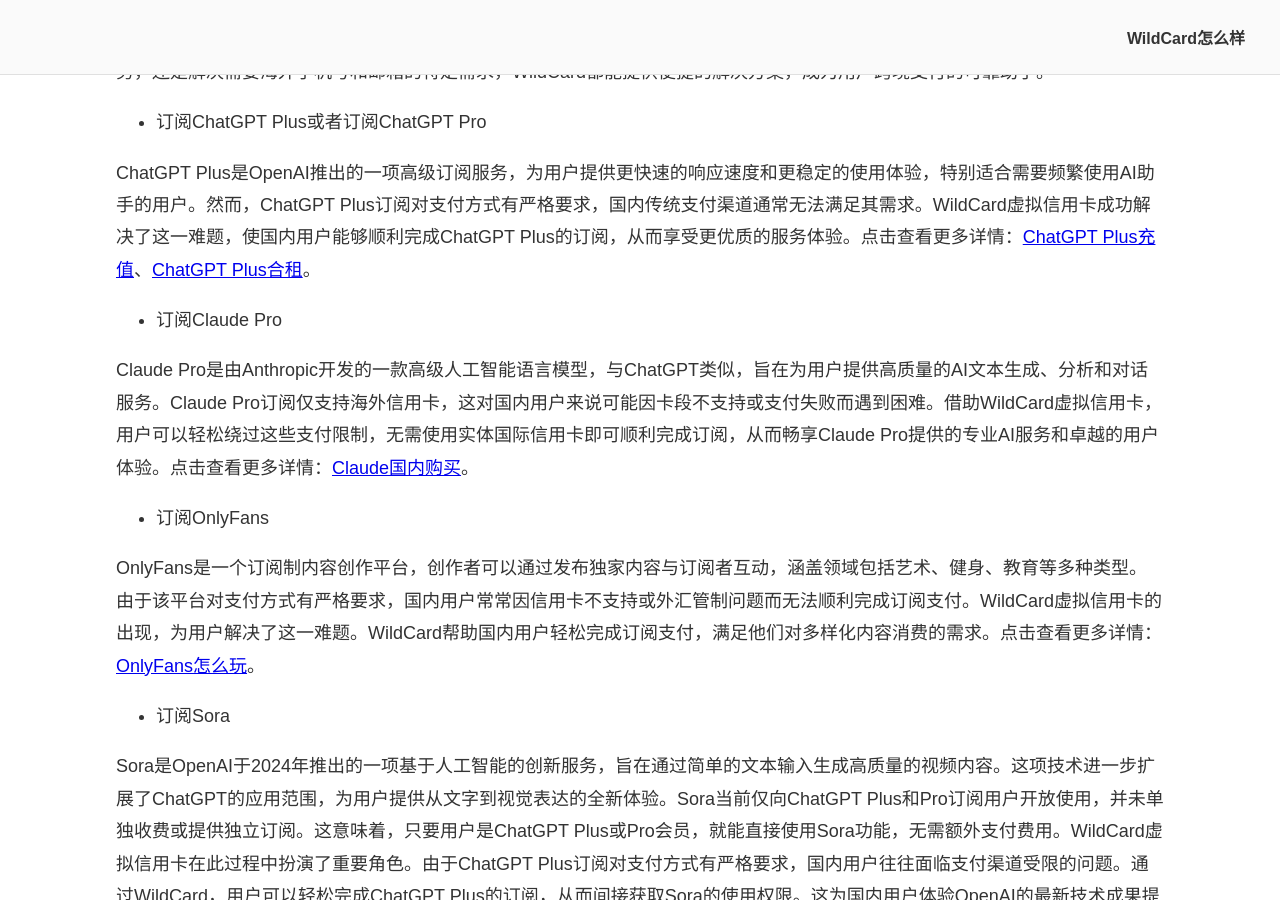
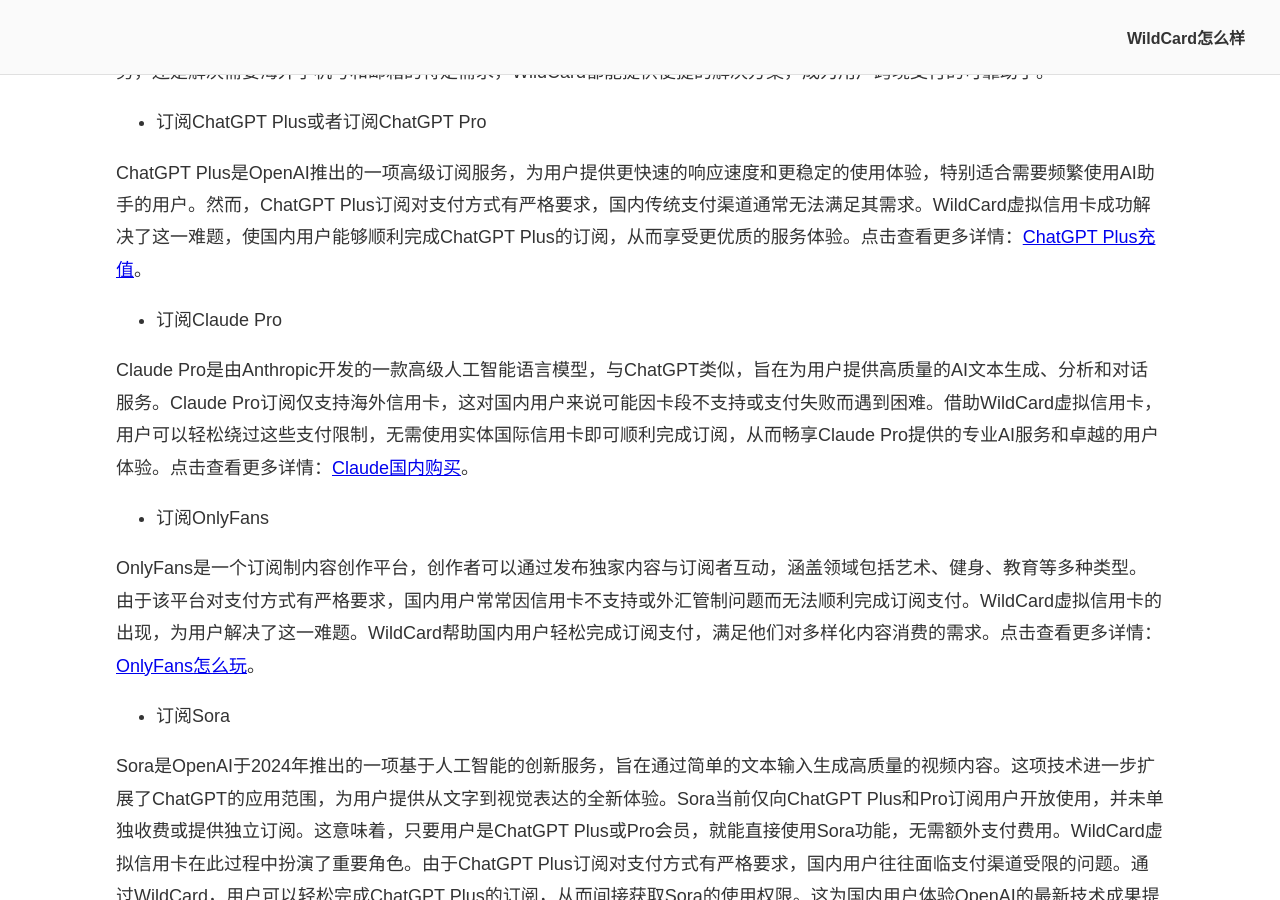
Before and after one commit to anyofai/anyofai.github.io, a Jekyll site: the page built from index.md, in a window 1280 px wide and 900 px high, scrolled down 3980 px. Built offline with Jekyll 4.4.1, drawn with Linux system fonts in a browser that asks for light colours; some of the changed text lies outside the part shown.

Commit message:
Update index.md

```diff
--- a/index.md
+++ b/index.md
@@ -84,7 +84,7 @@
 
 * 订阅ChatGPT Plus或者订阅ChatGPT Pro
 
-ChatGPT Plus是OpenAI推出的一项高级订阅服务，为用户提供更快速的响应速度和更稳定的使用体验，特别适合需要频繁使用AI助手的用户。然而，ChatGPT Plus订阅对支付方式有严格要求，国内传统支付渠道通常无法满足其需求。WildCard虚拟信用卡成功解决了这一难题，使国内用户能够顺利完成ChatGPT Plus的订阅，从而享受更优质的服务体验。点击查看更多详情：<a href="https://github.com/anyofai/anyofai.github.io">ChatGPT Plus充值</a>、<a href="https://github.com/anyofai/chatgpt-plus-hezu">ChatGPT Plus合租</a>。
+ChatGPT Plus是OpenAI推出的一项高级订阅服务，为用户提供更快速的响应速度和更稳定的使用体验，特别适合需要频繁使用AI助手的用户。然而，ChatGPT Plus订阅对支付方式有严格要求，国内传统支付渠道通常无法满足其需求。WildCard虚拟信用卡成功解决了这一难题，使国内用户能够顺利完成ChatGPT Plus的订阅，从而享受更优质的服务体验。点击查看更多详情：<a href="https://github.com/anyofai/anyofai.github.io">ChatGPT Plus充值</a>。
 
 * 订阅Claude Pro
 
```
Also changed, not shown: other parts of index.md (+1 -1 lines).
